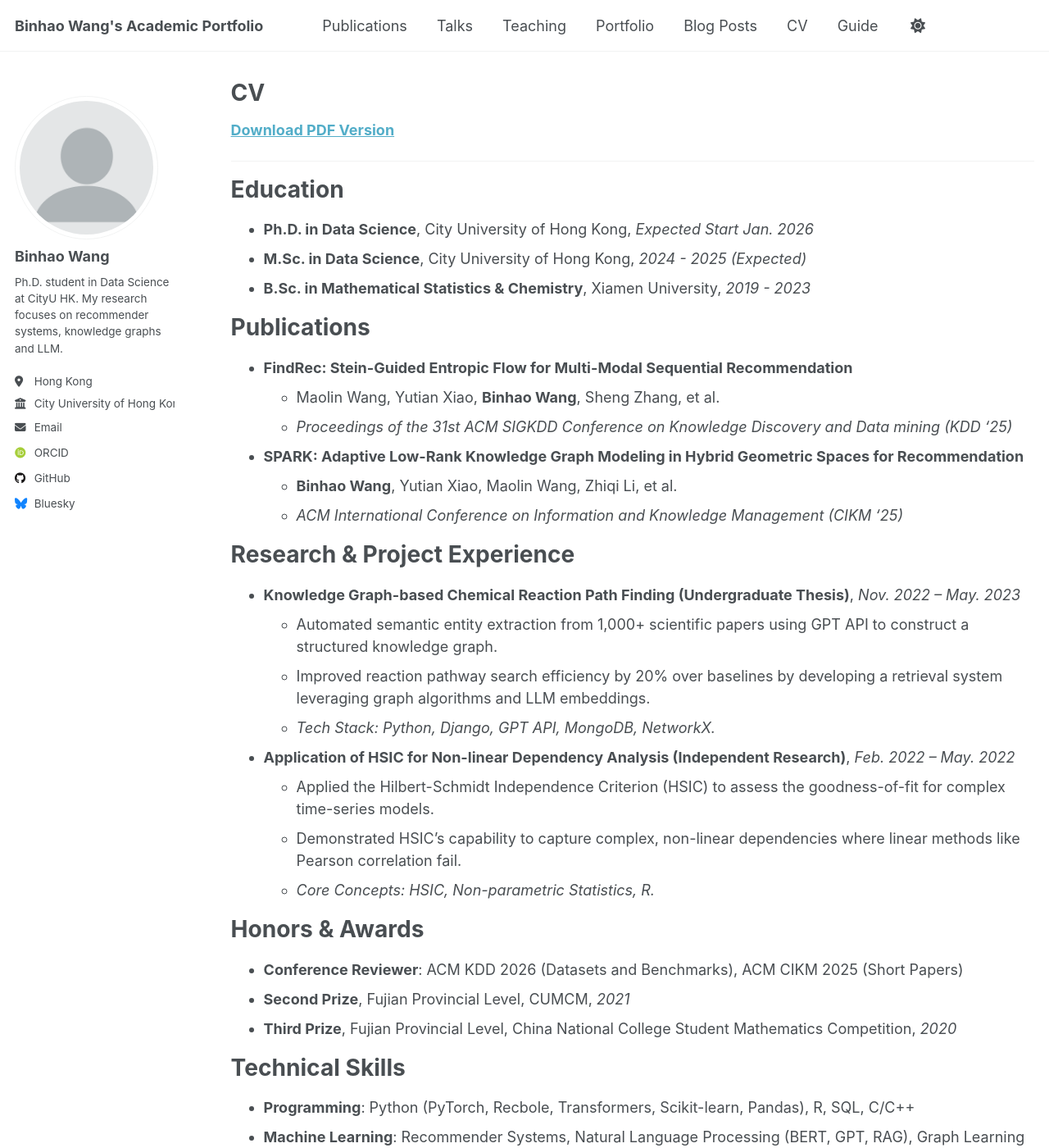
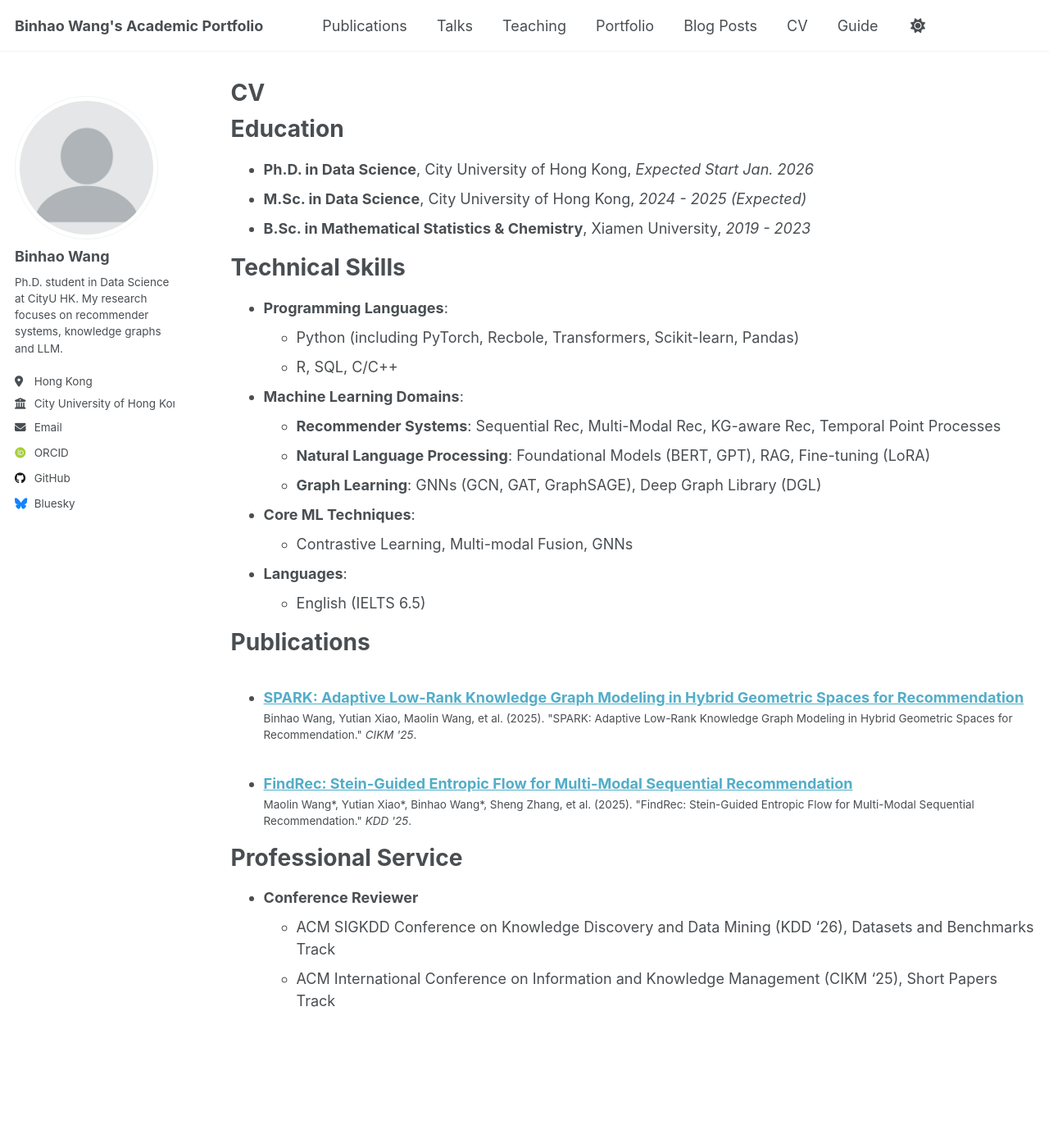
Before and after one commit to BinhaoWang/BinhaoWang.github.io, a Jekyll site: the page built from _pages/cv.md, in a window 1280 px wide and 1400 px high. Shown: the whole window at 82% size. Built offline with Jekyll 4.4.1, drawn with Linux system fonts in a browser that asks for light colours; some web fonts are replaced; a script that is not in the unit is left out; some of the changed text lies outside the part shown.

Commit message:
更新我的网站内容

```diff
--- a/_pages/cv.md
+++ b/_pages/cv.md
@@ -9,45 +9,46 @@ redirect_from:
 
 {% include base_path %}
 
-[**Download PDF Version**](/files/Binhao_Wang_CV.pdf)
-
----
-
 Education
 ======
 *   **Ph.D. in Data Science**, City University of Hong Kong, *Expected Start Jan. 2026*
 *   **M.Sc. in Data Science**, City University of Hong Kong, *2024 - 2025 (Expected)*
 *   **B.Sc. in Mathematical Statistics & Chemistry**, Xiamen University, *2019 - 2023*
 
+Technical Skills
+======
+* **Programming Languages**:
+  * Python (including PyTorch, Recbole, Transformers, Scikit-learn, Pandas)
+  * R, SQL, C/C++
+* **Machine Learning Domains**:
+  * **Recommender Systems**: Sequential Rec, Multi-Modal Rec, KG-aware Rec, Temporal Point Processes
+  * **Natural Language Processing**: Foundational Models (BERT, GPT), RAG, Fine-tuning (LoRA)
+  * **Graph Learning**: GNNs (GCN, GAT, GraphSAGE), Deep Graph Library (DGL)
+* **Core ML Techniques**:
+  * Contrastive Learning, Multi-modal Fusion, GNNs
+* **Languages**:
+  * English (IELTS 6.5)
+
 Publications
 ======
-*   **FindRec: Stein-Guided Entropic Flow for Multi-Modal Sequential Recommendation**
-    *   Maolin Wang, Yutian Xiao, **Binhao Wang**, Sheng Zhang, et al.
-    *   *Proceedings of the 31st ACM SIGKDD Conference on Knowledge Discovery and Data mining (KDD '25)*
+  <ul>{% for post in site.publications reversed %}
+    {% include archive-single-cv.html %}
+  {% endfor %}</ul>
 
-*   **SPARK: Adaptive Low-Rank Knowledge Graph Modeling in Hybrid Geometric Spaces for Recommendation**
-    *   **Binhao Wang**, Yutian Xiao, Maolin Wang, Zhiqi Li, et al.
-    *   *ACM International Conference on Information and Knowledge Management (CIKM '25)*
+<!-- Talks
+======
+  <ul>{% for post in site.talks reversed %}
+    {% include archive-single-talk-cv.html  %}
+  {% endfor %}</ul> -->
 
-Research & Project Experience
+<!-- Teaching
 ======
-*   **Knowledge Graph-based Chemical Reaction Path Finding (Undergraduate Thesis)**, *Nov. 2022 – May. 2023*
-    *   Automated semantic entity extraction from 1,000+ scientific papers using GPT API to construct a structured knowledge graph.
-    *   Improved reaction pathway search efficiency by 20% over baselines by developing a retrieval system leveraging graph algorithms and LLM embeddings.
-    *   *Tech Stack: Python, Django, GPT API, MongoDB, NetworkX.*
+  <ul>{% for post in site.teaching reversed %}
+    {% include archive-single-cv.html %}
+  {% endfor %}</ul> -->
 
-*   **Application of HSIC for Non-linear Dependency Analysis (Independent Research)**, *Feb. 2022 – May. 2022*
-    *   Applied the Hilbert-Schmidt Independence Criterion (HSIC) to assess the goodness-of-fit for complex time-series models.
-    *   Demonstrated HSIC's capability to capture complex, non-linear dependencies where linear methods like Pearson correlation fail.
-    *   *Core Concepts: HSIC, Non-parametric Statistics, R.*
-
-Honors & Awards
+Professional Service
 ======
-*   **Conference Reviewer**: ACM KDD 2026 (Datasets and Benchmarks), ACM CIKM 2025 (Short Papers)
-*   **Second Prize**, Fujian Provincial Level, CUMCM, *2021*
-*   **Third Prize**, Fujian Provincial Level, China National College Student Mathematics Competition, *2020*
-
-Technical Skills
-======
-*   **Programming**: Python (PyTorch, Recbole, Transformers, Scikit-learn, Pandas), R, SQL, C/C++
-*   **Machine Learning**: Recommender Systems, Natural Language Processing (BERT, GPT, RAG), Graph Learning (GNNs), Contrastive Learning.
+* **Conference Reviewer**
+  * ACM SIGKDD Conference on Knowledge Discovery and Data Mining (KDD '26), Datasets and Benchmarks Track
+  * ACM International Conference on Information and Knowledge Management (CIKM '25), Short Papers Track
```
